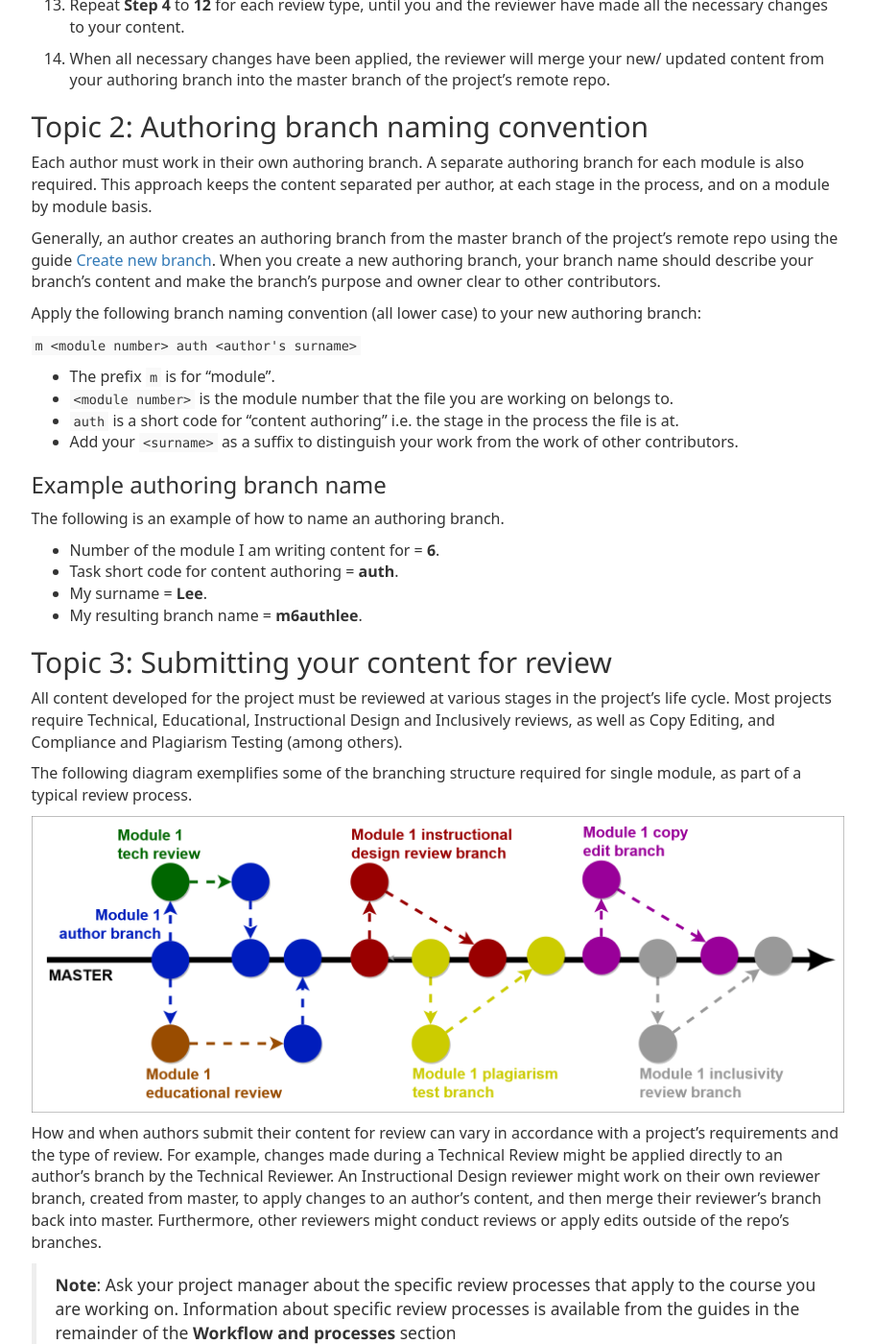
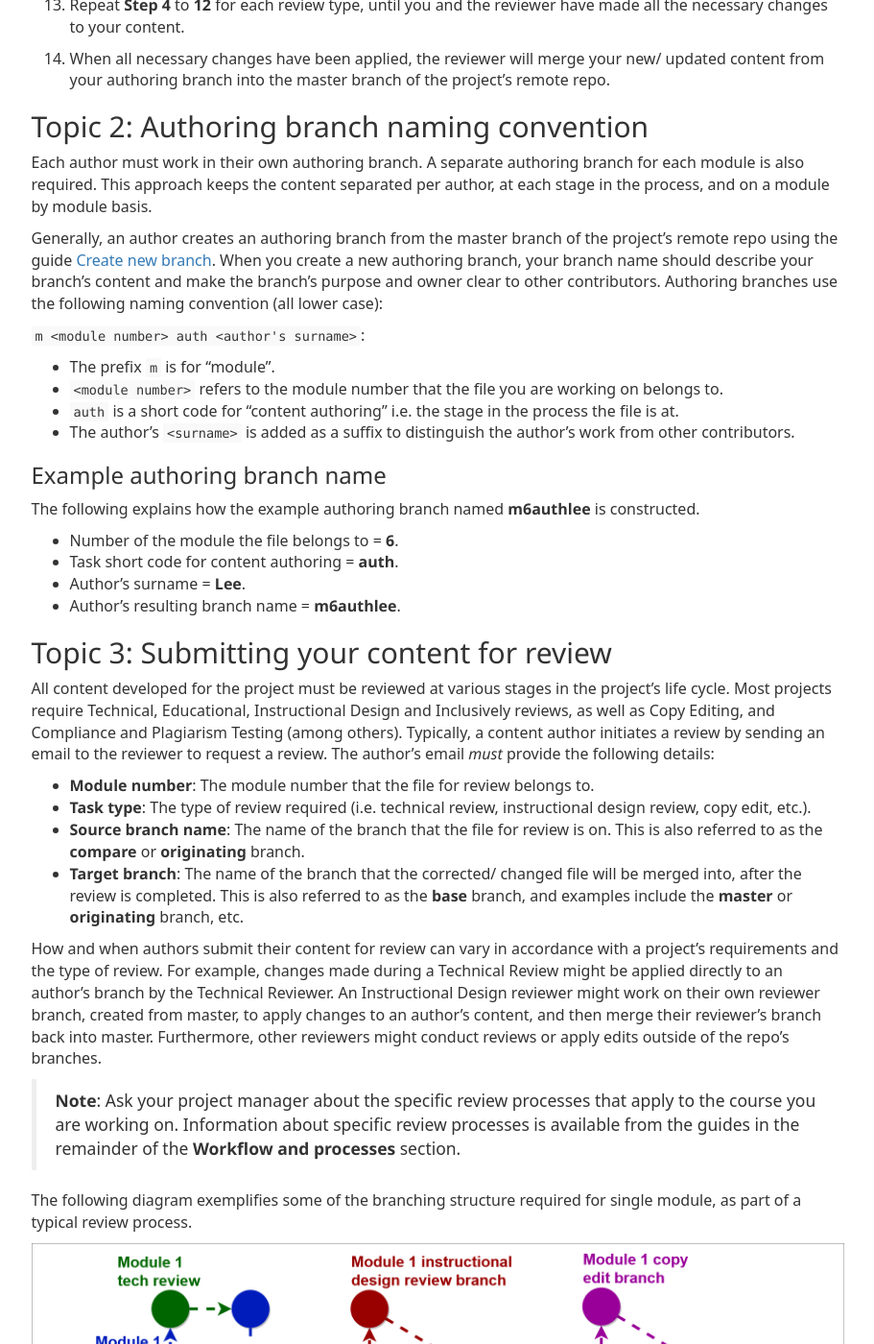
Before and after one commit to mkavana/docs, a Jekyll site: the page built from _posts/05-workflow/2020-06-03-author-process.md, in a window 1280 px wide and 1400 px high, scrolled down 2768 px. Shown: the whole window at 96% size, without its empty margins (330-1241 px from the left). Built offline with Jekyll 4.4.1, drawn with Linux system fonts in a browser that asks for light colours; some web fonts are replaced.

Commit message:
add email details to 'request review' topic

```diff
--- a/_posts/05-workflow/2020-06-03-author-process.md
+++ b/_posts/05-workflow/2020-06-03-author-process.md
@@ -70,37 +70,40 @@ The following diagram and accompanying steps provide an overview of the general
 
 Each author must work in their own authoring branch. A separate authoring branch for each module is also required. This approach keeps the content separated per author, at each stage in the process, and on a module by module basis.
 
-Generally, an author creates an authoring branch from the master branch of the project's remote repo using the guide [Create new branch]({{site.baseurl}}/branches/new-branch.html). When you create a new authoring branch, your branch name should describe your branch's content and make the branch's purpose and owner clear to other contributors.
+Generally, an author creates an authoring branch from the master branch of the project's remote repo using the guide [Create new branch]({{site.baseurl}}/branches/new-branch.html). When you create a new authoring branch, your branch name should describe your branch's content and make the branch's purpose and owner clear to other contributors. Authoring branches use the following naming convention (all lower case):
 
-Apply the following branch naming convention (all lower case) to your new authoring branch:
-
-`m <module number> auth <author's surname>`
+`m <module number> auth <author's surname>`:
 
 - The prefix `m` is for “module”.
-- `<module number>` is the module number that the file you are working on belongs to.
+- `<module number>` refers to the module number that the file you are working on belongs to.
 - `auth` is a short code for "content authoring" i.e. the stage in the process the file is at.
-- Add your `<surname>` as a suffix to distinguish your work from the work of other contributors.
+- The author's `<surname>` is added as a suffix to distinguish the author's work from other contributors.
 
 ### Example authoring branch name
 
-The following is an example of how to name an authoring branch.
+The following explains how the example authoring branch named **m6authlee** is constructed.
 
-- Number of the module I am writing content for = **6**.
+- Number of the module the file belongs to = **6**.
 - Task short code for content authoring = **auth**.
-- My surname = **Lee**.
-- My resulting branch name = **m6authlee**.
+- Author's surname = **Lee**.
+- Author's resulting branch name = **m6authlee**.
 
 ## Topic 3: Submitting your content for review {#topic3}
 
-All content developed for the project must be reviewed at various stages in the project’s life cycle. Most projects require Technical, Educational, Instructional Design and Inclusively reviews, as well as Copy Editing, and Compliance and Plagiarism Testing (among others).
+All content developed for the project must be reviewed at various stages in the project’s life cycle. Most projects require Technical, Educational, Instructional Design and Inclusively reviews, as well as Copy Editing, and Compliance and Plagiarism Testing (among others). Typically, a content author initiates a review by sending an email to the reviewer to request a review. The author's email *must* provide the following details:
+
+- **Module number**: The module number that the file for review belongs to.
+- **Task type**: The type of review required (i.e. technical review, instructional design review, copy edit, etc.).
+- **Source branch name**: The name of the branch that the file for review is on. This is also referred to as the **compare** or **originating** branch.
+- **Target branch**: The name of the branch that the corrected/ changed file will be merged into, after the review is completed. This is also referred to as the **base** branch, and examples include the **master** or **originating** branch, etc.
+
+How and when authors submit their content for review can vary in accordance with a project's requirements and the type of review. For example, changes made during a Technical Review might be applied directly to an author’s branch by the Technical Reviewer. An Instructional Design reviewer might work on their own reviewer branch, created from master, to apply changes to an author's content, and then merge their reviewer’s branch back into master. Furthermore, other reviewers might conduct reviews or apply edits outside of the repo's branches.
+
+> **Note**: Ask your project manager about the specific review processes that apply to the course you are working on. Information about specific review processes is available from the guides in the remainder of the **Workflow and processes** section.
 
 The following diagram exemplifies some of the branching structure required for single module, as part of a typical review process.
 
 ![Diagram of the branching structure required for single module, as part of a typical review process](../assets/images/05-workflow/author/github/02-branch-structure.png)
-
-How and when authors submit their content for review can vary in accordance with a project's requirements and the type of review. For example, changes made during a Technical Review might be applied directly to an author’s branch by the Technical Reviewer. An Instructional Design reviewer might work on their own reviewer branch, created from master, to apply changes to an author's content, and then merge their reviewer’s branch back into master. Furthermore, other reviewers might conduct reviews or apply edits outside of the repo's branches.
-
-> **Note**: Ask your project manager about the specific review processes that apply to the course you are working on. Information about specific review processes is available from the guides in the remainder of the **Workflow and processes** section
 
 ## Topic 4: Key points about the content authoring process {#topic4}
 
```
